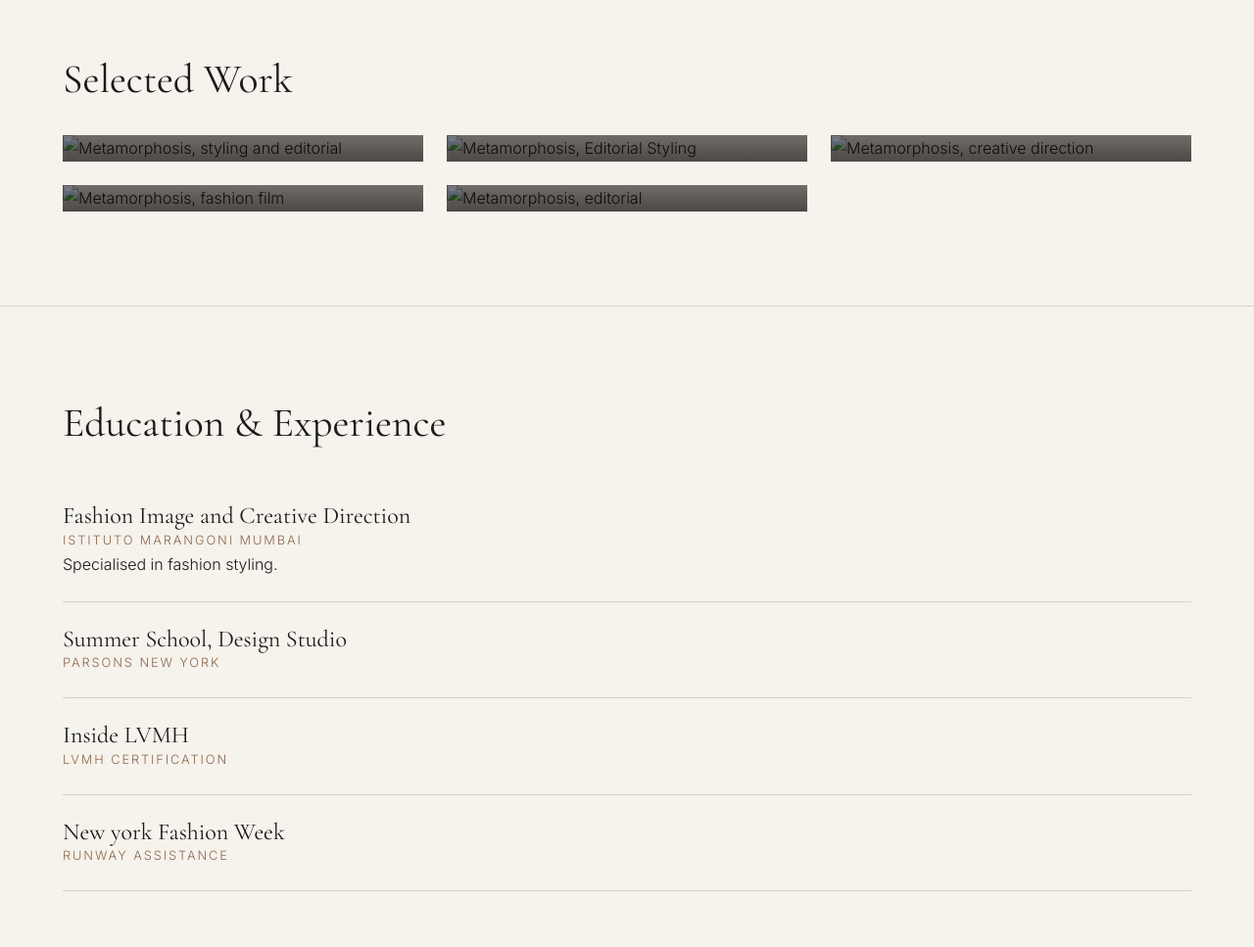
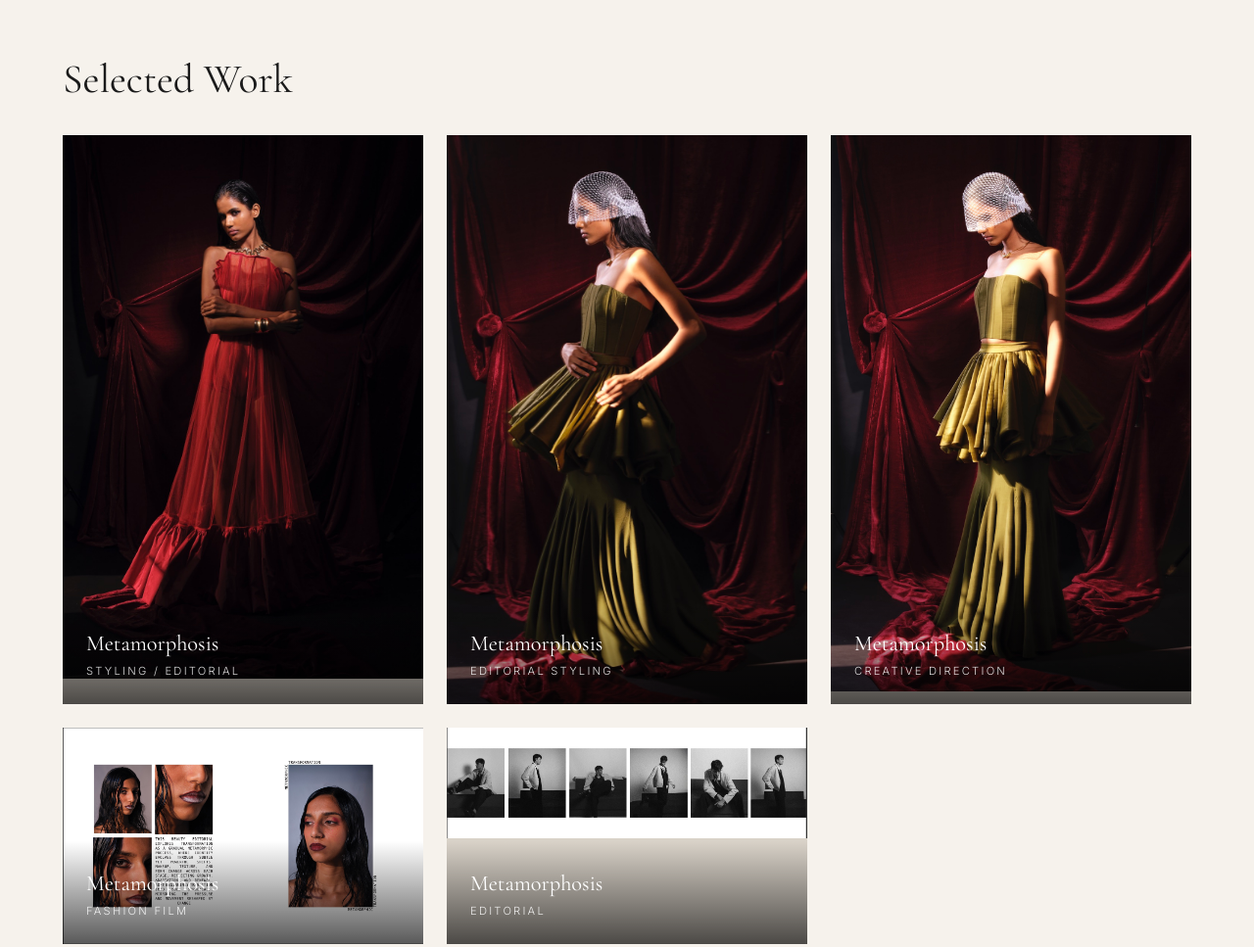
Before and after one commit to meliaarhea-afk/resume-website-, a plain HTML site: page index.html in a window 1280 px wide. Shown: the part 1800-2767 px from the top of the page at 98% size. Drawn offline with nearby package versions, Linux system fonts and the light colour scheme.

Commit message:
Update index.html

```diff
--- a/index.html
+++ b/index.html
@@ -68,23 +68,23 @@
       <h2>Selected Work </h2>
       <div class="gallery">
         <figure class="work-item">
-          <img src="images/work1.jpg" alt="Metamorphosis, styling and editorial" height="200">
+          <img src="work1.jpg" alt="Metamorphosis, styling and editorial" height="200">
           <figcaption>Metamorphosis<span>Styling / Editorial</span></figcaption>
         </figure>
         <figure class="work-item">
-          <img src="images/work2.jpg" alt="Metamorphosis, Editorial Styling" height="100">
+          <img src="work2.jpg" alt="Metamorphosis, Editorial Styling" height="100">
           <figcaption>Metamorphosis<span>Editorial Styling</span></figcaption>
         </figure>
         <figure class="work-item">
-          <img src="images/work3.jpg" alt="Metamorphosis, creative direction" height="200">
+          <img src="work3.jpg" alt="Metamorphosis, creative direction" height="200">
           <figcaption>Metamorphosis<span>Creative Direction</span></figcaption>
         </figure>
         <figure class="work-item">
-          <img src="images/work4.jpg" alt="Metamorphosis, fashion film" height="200">
+          <img src="work4.jpg" alt="Metamorphosis, fashion film" height="200">
           <figcaption>Metamorphosis<span>Fashion Film</span></figcaption>
         </figure>
         <figure class="work-item">
-          <img src="images/work5.jpg" alt="Metamorphosis, editorial" height="200">
+          <img src="work5.jpg" alt="Metamorphosis, editorial" height="200">
           <figcaption>Metamorphosis<span>Editorial</span></figcaption>
         </figure>
       </div>
```
